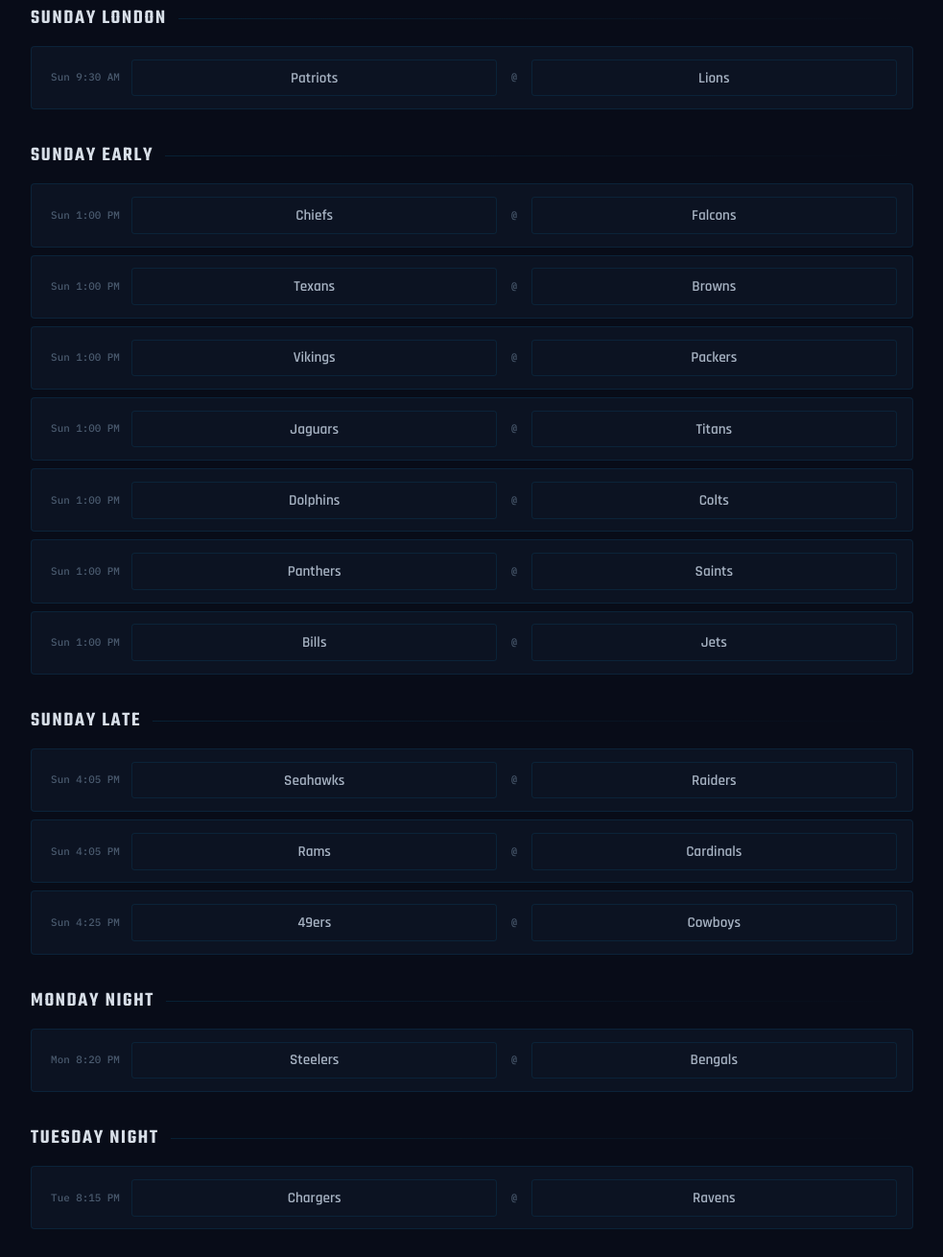
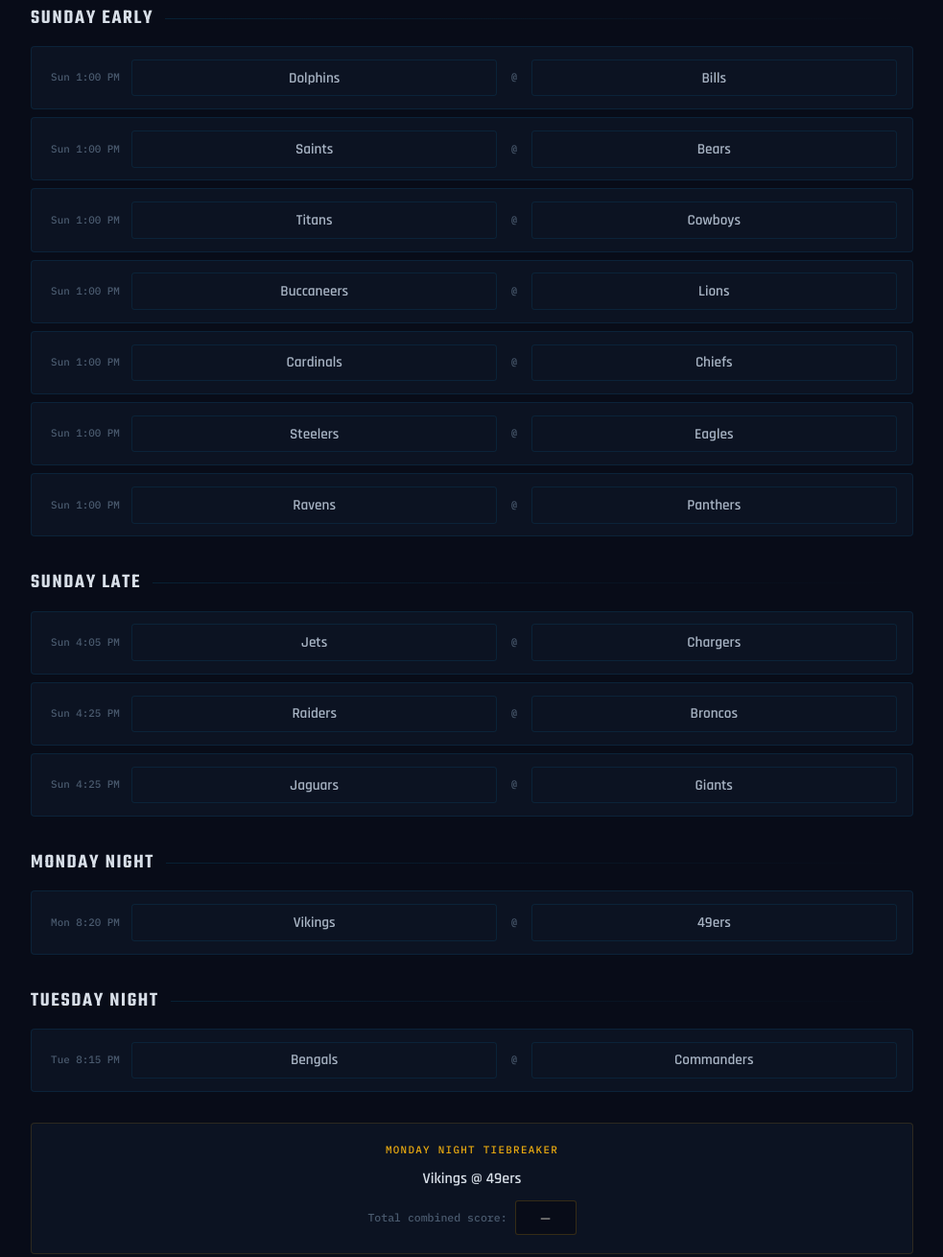
Before and after one commit to jpwilli4/franchise-mode, a plain HTML site: page pickem.html in a window 1280 px wide. Shown: the part 425-1735 px from the top of the page at 96% size, without its empty margins (32-1015 px from the left). Drawn offline with Linux system fonts and the light colour scheme; no server answers.

Commit message:
Week 11 Pick'em slate: 12 games Sun-Tue, Fri game excluded
Deadline Sun Nov 22 10:00 AM PST, tiebreaker Bengals @ Commanders (Tue)

Co-Authored-By: Claude Opus 4.6 <noreply@anthropic.com>
Claude-Session: https://claude.ai/code/session_012JRuTk628pGnHP2yfcrJUk

```diff
--- a/pickem.html
+++ b/pickem.html
@@ -731,23 +731,22 @@
   var COMMISH_PASS = 'fm2026';
 
   // ── SLATE CONFIG (updated each week) ──
-  var CURRENT_WEEK = 10;
+  var CURRENT_WEEK = 11;
   var SEASON = 2026;
-  var PICKS_DEADLINE = '2026-11-15T06:30:00-08:00';
+  var PICKS_DEADLINE = '2026-11-22T10:00:00-08:00';
   var GAMES = [
-    { id: 'game1',  away: 'Patriots',    home: 'Lions',        day: 'Sunday London',   time: 'Sun 9:30 AM' },
-    { id: 'game2',  away: 'Chiefs',      home: 'Falcons',      day: 'Sunday Early',    time: 'Sun 1:00 PM' },
-    { id: 'game3',  away: 'Texans',      home: 'Browns',       day: 'Sunday Early',    time: 'Sun 1:00 PM' },
-    { id: 'game4',  away: 'Vikings',     home: 'Packers',      day: 'Sunday Early',    time: 'Sun 1:00 PM' },
-    { id: 'game5',  away: 'Jaguars',     home: 'Titans',       day: 'Sunday Early',    time: 'Sun 1:00 PM' },
-    { id: 'game6',  away: 'Dolphins',    home: 'Colts',        day: 'Sunday Early',    time: 'Sun 1:00 PM' },
-    { id: 'game7',  away: 'Panthers',    home: 'Saints',       day: 'Sunday Early',    time: 'Sun 1:00 PM' },
-    { id: 'game8',  away: 'Bills',       home: 'Jets',         day: 'Sunday Early',    time: 'Sun 1:00 PM' },
-    { id: 'game9',  away: 'Seahawks',    home: 'Raiders',      day: 'Sunday Late',     time: 'Sun 4:05 PM' },
-    { id: 'game10', away: 'Rams',        home: 'Cardinals',    day: 'Sunday Late',     time: 'Sun 4:05 PM' },
-    { id: 'game11', away: '49ers',       home: 'Cowboys',      day: 'Sunday Late',     time: 'Sun 4:25 PM' },
-    { id: 'game12', away: 'Steelers',    home: 'Bengals',      day: 'Monday Night',    time: 'Mon 8:20 PM' },
-    { id: 'game13', away: 'Chargers',    home: 'Ravens',       day: 'Tuesday Night',   time: 'Tue 8:15 PM' },
+    { id: 'game1',  away: 'Dolphins',    home: 'Bills',        day: 'Sunday Early',    time: 'Sun 1:00 PM' },
+    { id: 'game2',  away: 'Saints',      home: 'Bears',        day: 'Sunday Early',    time: 'Sun 1:00 PM' },
+    { id: 'game3',  away: 'Titans',      home: 'Cowboys',      day: 'Sunday Early',    time: 'Sun 1:00 PM' },
+    { id: 'game4',  away: 'Buccaneers',  home: 'Lions',        day: 'Sunday Early',    time: 'Sun 1:00 PM' },
+    { id: 'game5',  away: 'Cardinals',   home: 'Chiefs',       day: 'Sunday Early',    time: 'Sun 1:00 PM' },
+    { id: 'game6',  away: 'Steelers',    home: 'Eagles',       day: 'Sunday Early',    time: 'Sun 1:00 PM' },
+    { id: 'game7',  away: 'Ravens',      home: 'Panthers',     day: 'Sunday Early',    time: 'Sun 1:00 PM' },
+    { id: 'game8',  away: 'Jets',        home: 'Chargers',     day: 'Sunday Late',     time: 'Sun 4:05 PM' },
+    { id: 'game9',  away: 'Raiders',     home: 'Broncos',      day: 'Sunday Late',     time: 'Sun 4:25 PM' },
+    { id: 'game10', away: 'Jaguars',     home: 'Giants',       day: 'Sunday Late',     time: 'Sun 4:25 PM' },
+    { id: 'game11', away: 'Vikings',     home: '49ers',        day: 'Monday Night',    time: 'Mon 8:20 PM' },
+    { id: 'game12', away: 'Bengals',     home: 'Commanders',   day: 'Tuesday Night',   time: 'Tue 8:15 PM' },
   ];
 
   var FRANCHISES = [
```
